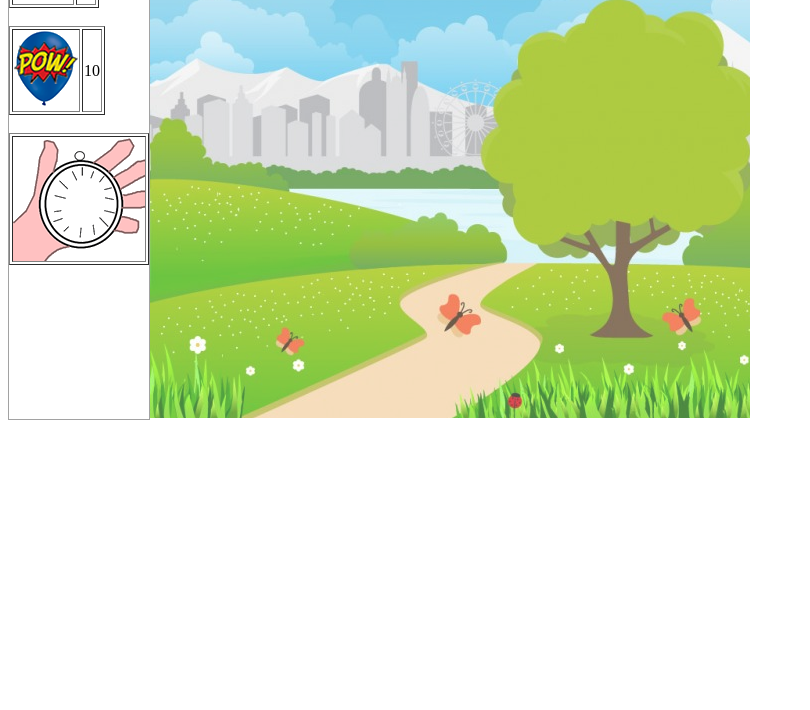
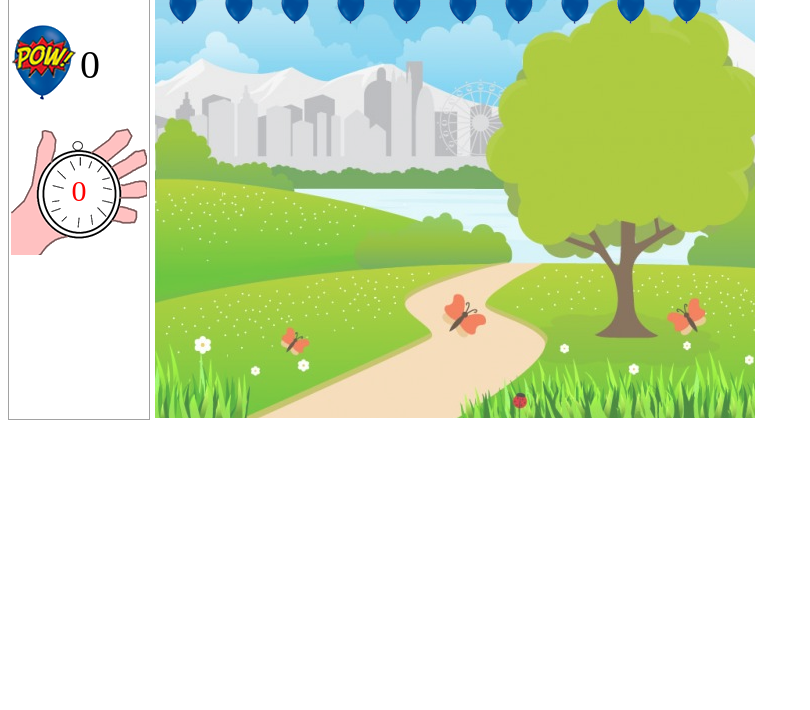
Before and after one commit to reginaldoledes/game_estourando_baloes_udemy, a plain HTML site: page jogo.html in a window 1280 px wide. Shown: the part 90-800 px from the top of the page, without its empty margins (0-810 px from the left). Drawn offline with Linux system fonts and the light colour scheme.

Commit message:
Add Jogo Js And Functions

```diff
--- a/jogo.html
+++ b/jogo.html
@@ -5,44 +5,48 @@
 
 		<title>Estourando balões</title>
 
+		<script src="jogo.js"></script>
+
 	</head>
 
-	<body>
-		<div style="float:left; width: auto; height: 500px; background: white; border: solid 1px #A2A2A2">
 
-			<table border="1">
+
+	<body onload="iniciaJogo()">
+		<div style="float:left; width: auto; height: 500px; background: white; border: solid 1px #A2A2A2; margin-right: 5px;">
+
+			<table border="0">
 				<tr>
 					<td>
 						<img src="imagens/balao_azul_grande.png" alt="Balao Azul Grande">
 					</td>
 					<td>
-						10
+						<span id="baloes_inteiros" style="font-size: 40px;"></span>
 					</td>
 				</tr>
 			</table>
 			<br>
-			<table border="1">
+			<table border="0">
 				<tr>
 					<td>
 						<img src="imagens/balao_azul_grande_estourado.png" alt="Balao Azul Grande">
 					</td>
 					<td>
-						10
+						<span id="baloes_estourados" style="font-size: 40px;"></span>
 					</td>
 				</tr>
 			</table>
 			<br>
 
-			<table border="1" style="width: 140px; height: 132px;">
+			<table border="0" style="width: 140px; height: 132px;">
 				<tr>
-					<td	style="background: url('imagens/cronometro.png')">
-
+					<td	style="background: url('imagens/cronometro.png'); text-align: center;">
+						<span id="cronometro" style="color: red; font-size: 30px;"></span>
 					</td>
 				</tr>
 			</table>
 
 		</div>
-		<div class="" style="float: left; width: 600px; height: 500px; background: url('imagens/cenario.png'); background-position: bottom;">
+		<div id="cenario" style="float: left; width: 600px; height: 500px; background: url('imagens/cenario.png'); background-position: bottom;">
 
 		</div>
 	</body>
--- /dev/null
+++ b/jogo.js
@@ -0,0 +1,47 @@
+function iniciaJogo(){
+
+  var url = window.location.search;
+
+
+  var nivel_jogo = url.replace("?", "");
+  alert(nivel_jogo);
+  var tempo_segundos =0;
+
+  //Verificar Nivel
+  if(nivel_jogo == 1)
+    {// 1 fácil -> 120 segundos
+      tempo_segundos = 120;
+    }
+  if(nivel_jogo == 2)
+    {// 2 normal -> 60 segundos
+      tempo_segundos = 60;
+    }
+  if(nivel_jogo == 3)
+    {// 3 difícil -> 30 segundos
+      tempo_segundos = 30;
+    }
+  //Inserindo segundos no span
+  document.getElementById('cronometro').innerHTML = tempo_segundos;
+
+  //quantidade de baloes
+  var qtde_baloes = 20;
+
+  cria_baloes(qtde_baloes);
+
+  //imprimir qtde baloes inteiros
+  document.getElementById('baloes_inteiros').innerHTML = qtde_baloes;
+  document.getElementById('baloes_estourados').innerHTML = 0;
+}
+
+function cria_baloes(qtde_baloes){
+
+    for(var i = 1; i <= qtde_baloes; i++){
+
+    var balao = document.createElement("img");
+    balao.src = 'imagens/balao_azul_pequeno.png';
+    balao.style.margin = '10px';
+
+    document.getElementById('cenario').appendChild(balao);
+
+  }
+}
```
